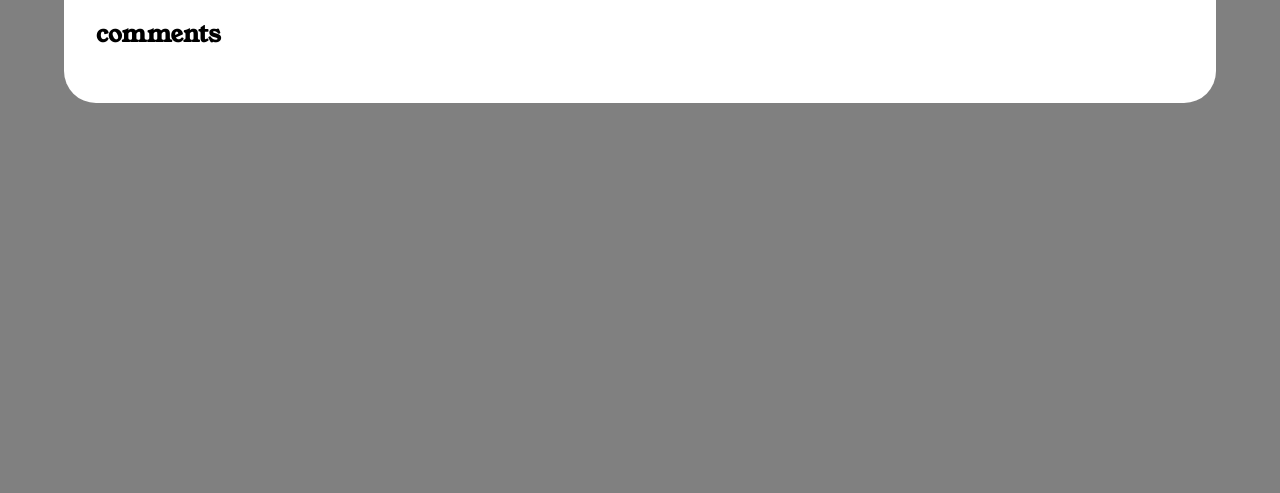
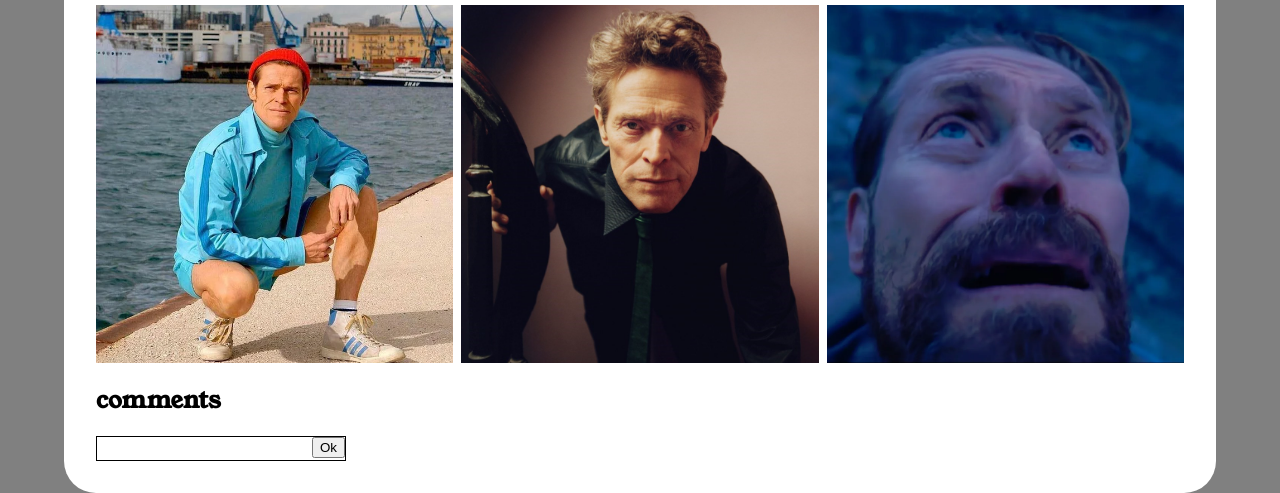
Before and after one commit to ethanparas/ethan_paras-my-site, a plain HTML site: page index.html in a window 1280 px wide. Shown: the part 2557-3050 px from the top of the page. Before the commit the page ends 2660 px from the top, so only its background shows below. Drawn offline with Linux system fonts and the light colour scheme.

Commit message:
Add comment section and more images

```diff
--- a/index.html
+++ b/index.html
@@ -36,6 +36,7 @@
         <ol class="carousel__viewport">
           <li id="carousel__slide1" tabindex="0" class="carousel__slide">
             <div class="carousel__snapper">
+              <div class="movie-name">American Psycho</div>
               <a href="#carousel__slide4" class="carousel__prev"
                 >Go to last slide</a
               >
@@ -46,6 +47,7 @@
           </li>
           <li id="carousel__slide2" tabindex="0" class="carousel__slide">
             <div class="carousel__snapper"></div>
+            <div class="movie-name">At Eternity's Gate</div>
             <a href="#carousel__slide1" class="carousel__prev"
               >Go to previous slide</a
             >
@@ -55,6 +57,7 @@
           </li>
           <li id="carousel__slide3" tabindex="0" class="carousel__slide">
             <div class="carousel__snapper"></div>
+            <div class="movie-name">Spider Man</div>
             <a href="#carousel__slide2" class="carousel__prev"
               >Go to previous slide</a
             >
@@ -64,6 +67,7 @@
           </li>
           <li id="carousel__slide4" tabindex="0" class="carousel__slide">
             <div class="carousel__snapper"></div>
+            <div class="movie-name">The Lighthouse</div>
             <a href="#carousel__slide3" class="carousel__prev"
               >Go to previous slide</a
             >
@@ -115,7 +119,7 @@
           <a href="">
             <figure>
               <img src='images/Willem-DaFoe-Images/willem_dafoe_getty_ringer.jpeg'>
-              <figcaption>Adventure getaways</figcaption>
+              <figcaption>Van Gogh</figcaption>
             </figure>
           </a>
         </li>
@@ -151,10 +155,39 @@
             </figure>
           </a>
         </li>
+        <li>
+          <a href="">
+            <figure>
+              <img src='images/Willem-DaFoe-Images/WesAnderson.webp' alt='Person hiking on a trail through mountains while taking a photo with phone'>
+              <figcaption>The Life Aquatic with Steve Zissou</figcaption>
+            </figure>
+          </a>
+        </li>
+        <li>
+          <a href="">
+            <figure>
+              <img src='images/Willem-DaFoe-Images/AnOtherMagazine.jpeg' alt='Street scene with person walking and others on motorbikes, all wearing masks'>
+              <figcaption>For AnOther Magazine</figcaption>
+            </figure>
+          </a>
+        </li>
+        <li>
+          <a href="">
+            <figure>
+              <img src='images/Willem-DaFoe-Images/WillemLookingUp.webp' alt='Fashionable-looking girl with blond hair and pink sunglasses'>
+              <figcaption>Looking Up</figcaption>
+            </figure>
+          </a>
+        </li>
       </ul>
 
     <div>
       <h2 id="comments">comments</h2>
+
+      <div class="input-container">
+        <input type="text" class="input-field"/>
+        <button class="input-button">Ok</button>
+    </div>
     </div>
 
     <footer></footer>
--- a/styles/main.css
+++ b/styles/main.css
@@ -203,7 +203,10 @@ img {
   flex: 0 0 100%;
   width: 100%;
   background-image: url("../images/Willem-DaFoe-Films/american-psycho.jpeg");
+  size: 2592px 3840px;
   counter-increment: item;
+  color: #000000;
+  font-size: 2em;
 }
 
 .carousel__slide:nth-child(even) {
@@ -431,3 +434,22 @@ ul.gallery {
     transform: scale(1.2);
   }
 }
+
+.input-container {
+  width: 250px;
+  border: 1px solid #000000;
+  display: inline-block;
+}
+.input-container input:focus,
+.input-container input:active {
+  outline: none;
+}
+.input-container input {
+  width: 80%;
+  border: none;
+  align-content: center;
+}
+
+.input-container button {
+  float: right;
+}
```
Also changed, not shown: images/Willem-DaFoe-Images/AnOtherMagazine.jpeg (added), images/Willem-DaFoe-Images/WesAnderson.webp (added), images/Willem-DaFoe-Images/WillemLookingUp.webp (added).
